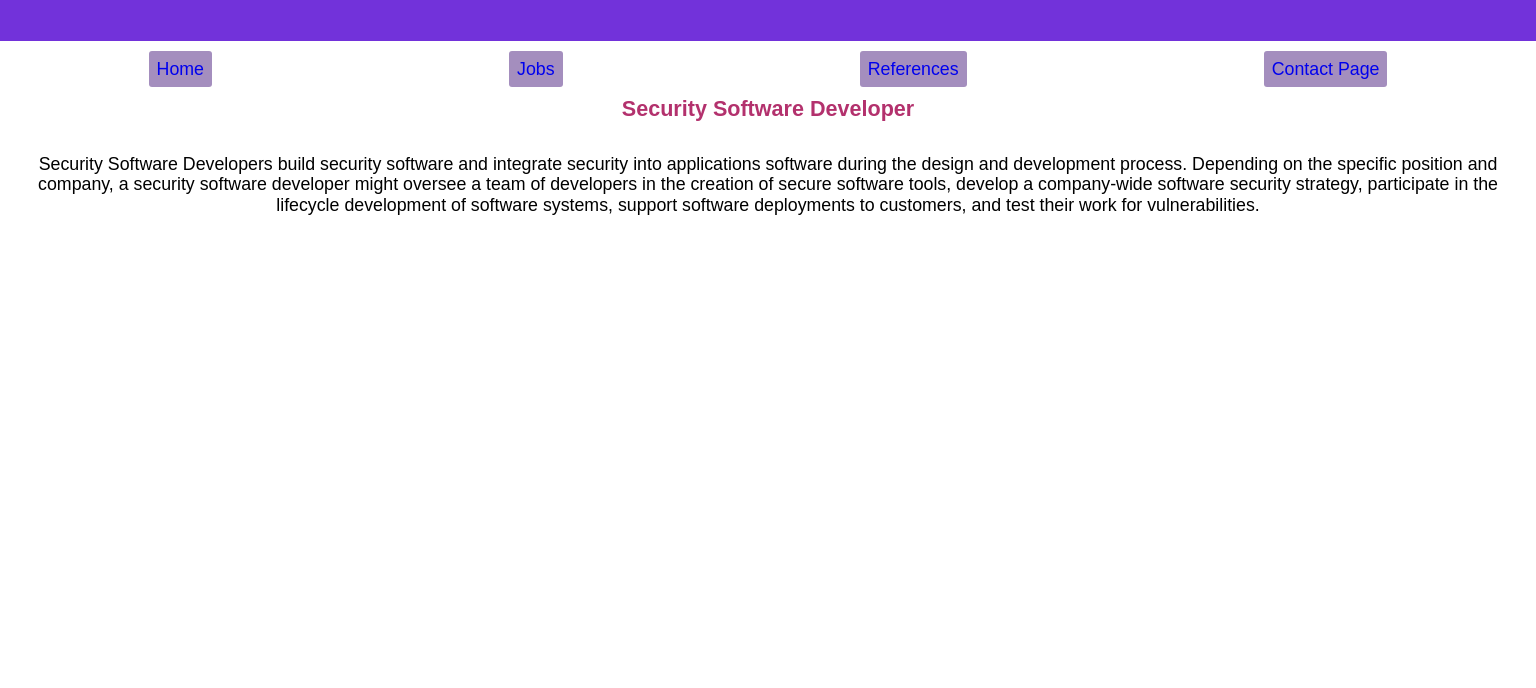
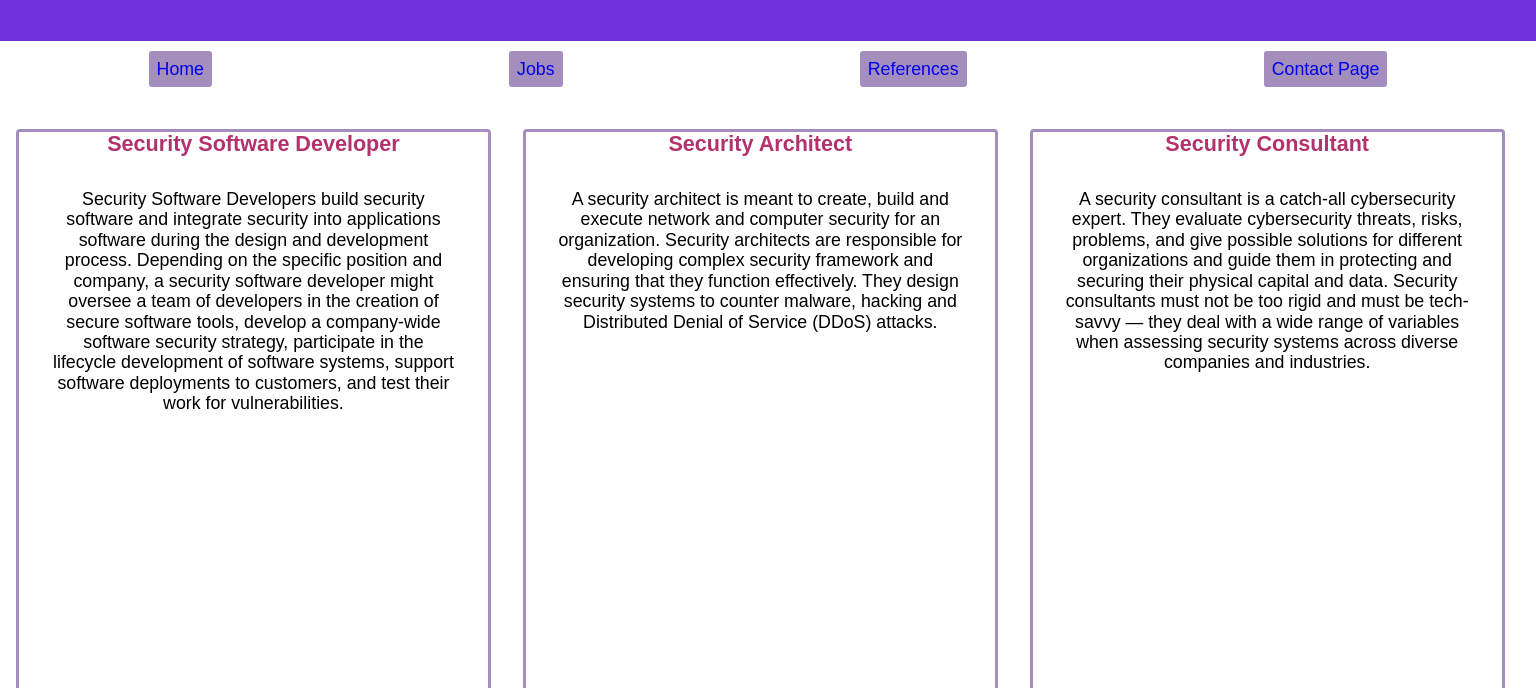
Before and after one commit to sabi-coder/capstone, a plain HTML site: page Jobs/index.html in a window 1536 px wide. Shown: the part 96-784 px from the top of the page. Drawn offline with nearby package versions, Linux system fonts and the light colour scheme.

Commit message:
:art: Updated CSS for jobs tab

```diff
--- a/style.css
+++ b/style.css
@@ -93,8 +93,8 @@ footer {
   text-align: left;
 }
 
-/* Scope this for just #gallery. */
-#gallery div {
+/* Scope this for just #jobs. */
+#jobs div {
   border-bottom: solid thin var(--secondary-color);
   margin: 2rem 0;
   padding-bottom: 2rem;
@@ -162,7 +162,7 @@ footer {
 
 @media screen and (min-width: 885px) {
   #hero {
-    background: url(https://source.unsplash.com/random/800x600) top center
+    background: img src= ("./images/image001.jpg") top center
       no-repeat;
     background-size: cover;
     height: 75vh;
@@ -175,7 +175,7 @@ footer {
   }
 
   /* Direct child selector. */
-  #gallery > div {
+  #jobs > div {
     width: 50vw;
   }
 }
@@ -185,7 +185,7 @@ footer {
   }
 
   /* Direct child selector. */
-  #gallery > div {
+  #jobs > div {
     /* TODO: Look up box-shadow on MDN. */
     border: solid 3px var(--secondary-color);
     border-radius: 0.25rem;
```
